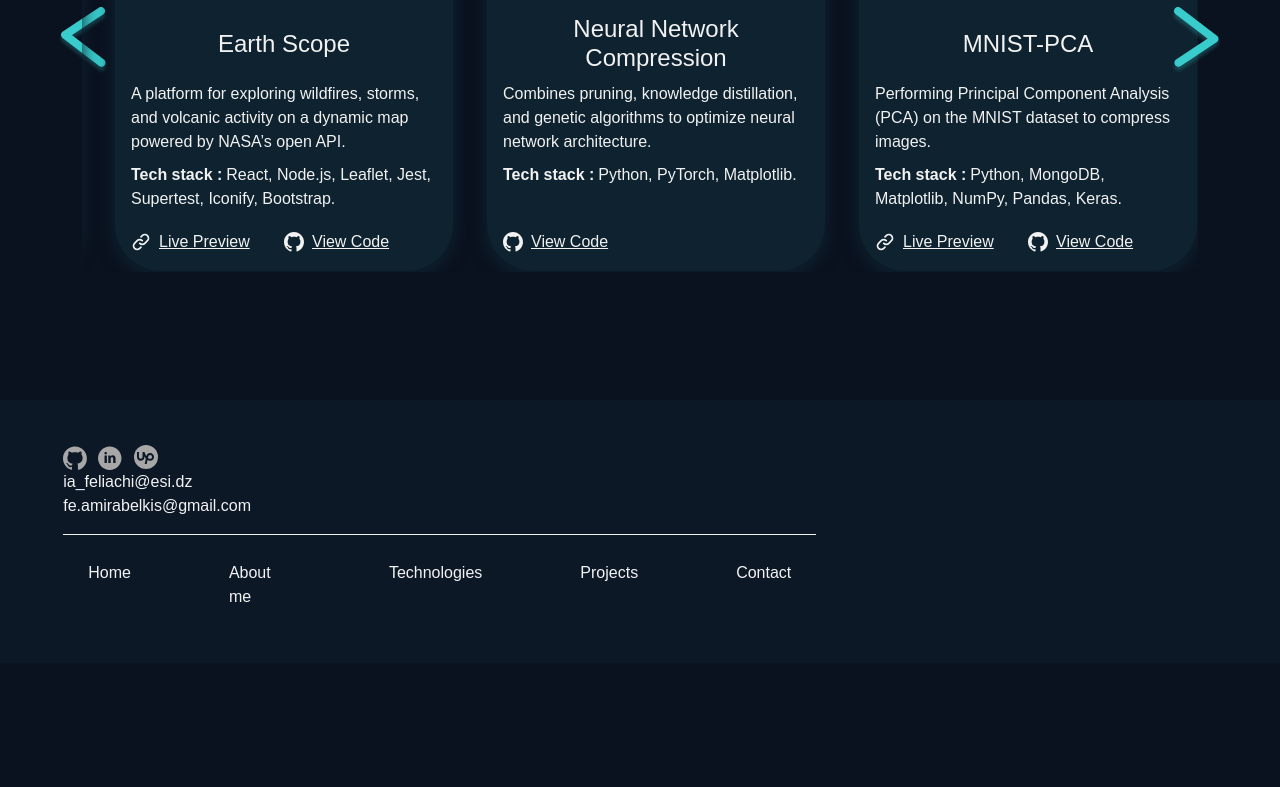
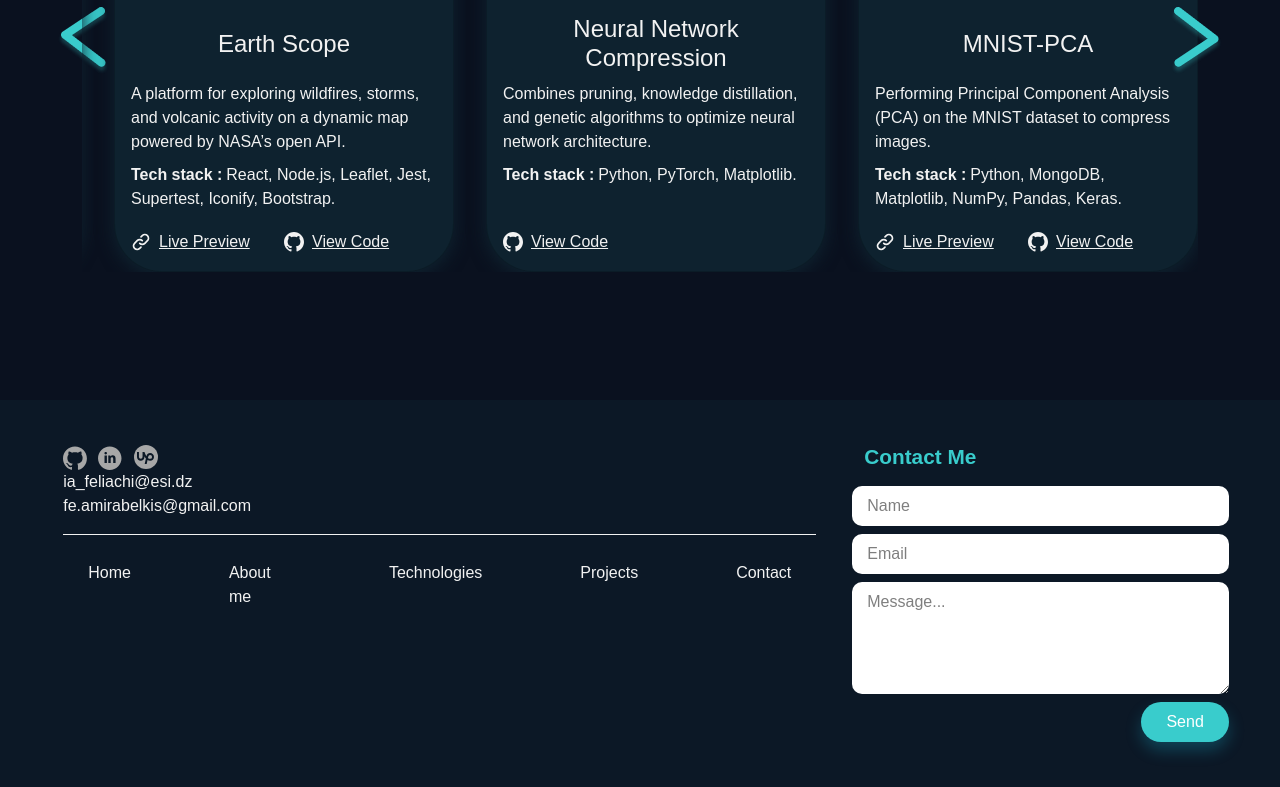
Before and after one commit to AmiraBelkis/My-Portfolio, a React (Vite) app in the folder Portfolio/: page / in a window 1280 px wide. Shown: the part 1879-2666 px from the top of the page. Before the commit the page ends 2542 px from the top, so only its background shows below. Built offline with nearby package versions, Linux system fonts and the light colour scheme.

Commit message:
form ui -done

```diff
--- a/Portfolio/src/App.css
+++ b/Portfolio/src/App.css
@@ -75,7 +75,6 @@ h2.section-title {
   font-size: 1.6rem;
   font-weight: 600;
   text-align: center;
-
 }
 
 h3.section-sub-title {
@@ -151,6 +150,24 @@ h3.section-sub-title {
   margin-right: auto;
 }
 
+.form-title {
+  color: var(--bs-primary);
+  font-size: 1.3rem;
+  font-weight: 700;
+}
+
+.form-input {
+  border: none;
+  border-radius: 10px;
+  background-color: white;
+  padding: 8px 15px;
+}
+
+.form-input::placeholder {
+  color: black;
+  opacity: .5;
+}
+
 .separator {
   opacity: 1;
   background: var(--font-color);
@@ -169,7 +186,17 @@ h3.section-sub-title {
 
 .btn-primary:hover {
   background: linear-gradient(163.37deg, var(--bs-secondary) 9.63%, var(--bs-primary) 97.22%);
+}
 
+.btn-submit {
+  border: none;
+  border-radius: 45px;
+  color: white;
+  background: var(--bs-primary);
+  box-shadow: 0px 8.13px 16.27px 0px #16A8C74D;
+  text-align: center;
+  font-weight: 500;
+  padding: 8px 25px;
 }
 
 .btn-secondary {
--- /dev/null
+++ b/Portfolio/src/component/Footer/ContactForm.jsx
@@ -0,0 +1,15 @@
+import { Title } from "../../ui/Title";
+
+export const ContactForm = () => {
+    return (
+        <>
+            <form className="row gap-2 justify-content-end">
+                <h3 className="form-title col-12">  Contact Me </h3>
+                <input type="text" required name="name" placeholder="Name" className="col-12 form-input"></input>
+                <input type="mail" required name="email" placeholder="Email" className="col-12 form-input"></input>
+                <textarea placeholder="Message..." required rows="4" className="col-12 form-input"></textarea>
+                <button type="submit" className="col-auto btn-submit">Send</button>
+            </form>
+        </>
+    )
+}
--- a/Portfolio/src/component/Footer/Footer.jsx
+++ b/Portfolio/src/component/Footer/Footer.jsx
@@ -1,4 +1,5 @@
 import { profiles } from "../../utils/constants"
+import { ContactForm } from "./ContactForm"
 import { Link } from "./Link"
 import { Mail } from "./Mail"
 import { Menu } from "./Menu"
@@ -25,7 +26,7 @@ export const Footer = () => {
                 </div>
                 <div className="col-4">
                     <div className="container-fluid">
-
+                        <ContactForm></ContactForm>
                     </div>
                 </div>
             </div>
```
